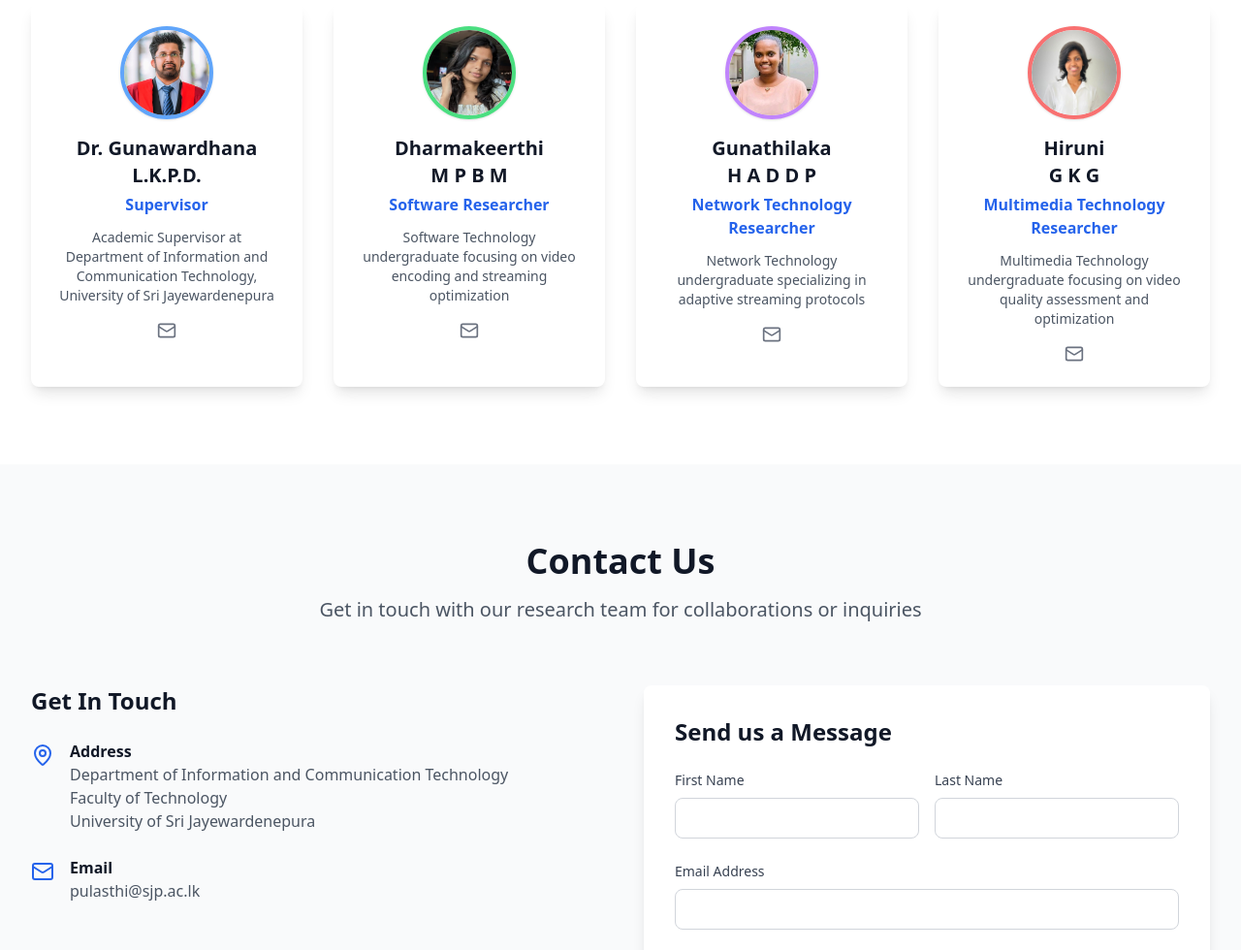
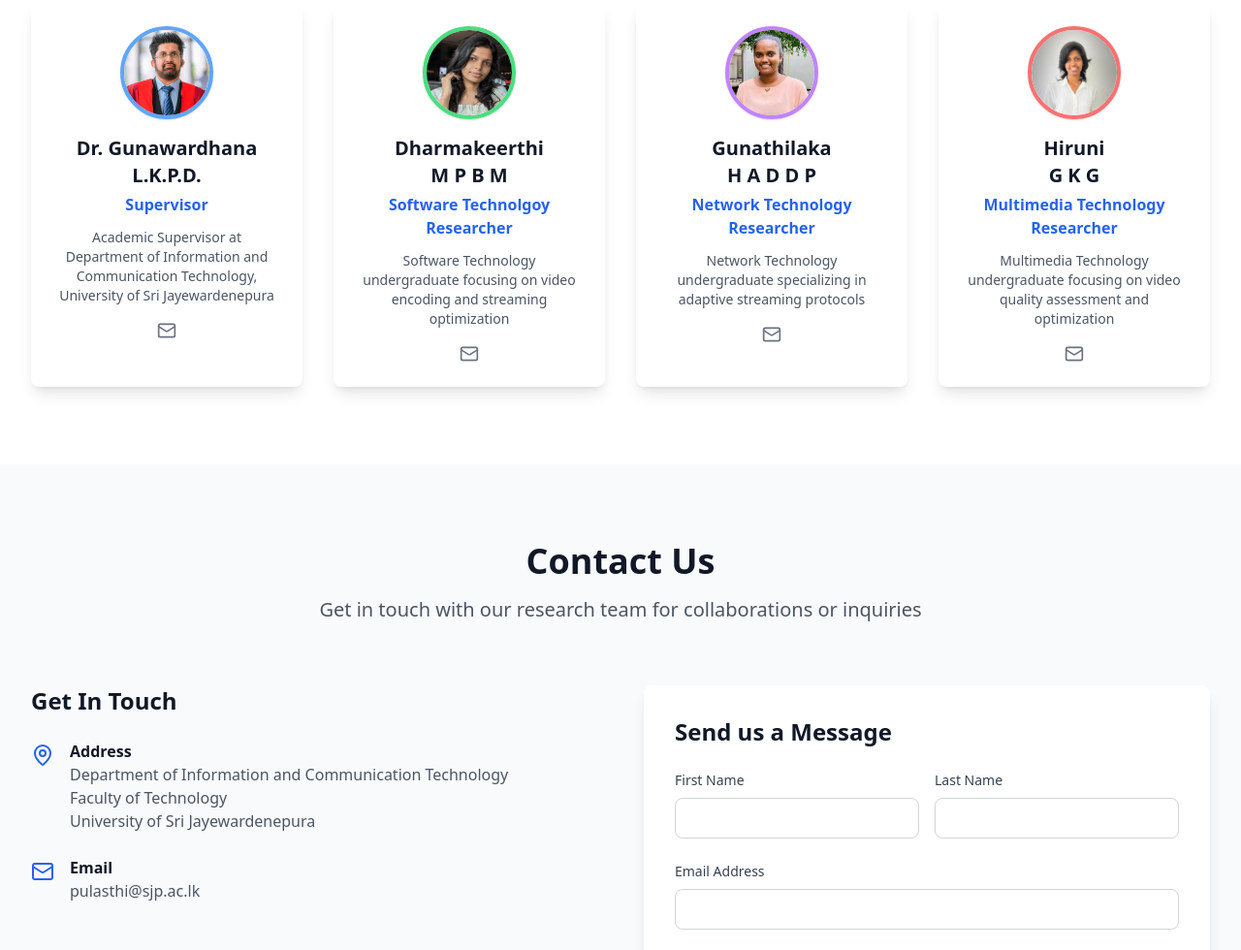
Before and after one commit to MethmiDharmakeerthi/OurAcademicResearchIsBest, a plain HTML site: page index.html in a window 1280 px wide. Shown: the part 4568-5548 px from the top of the page at 97% size. Drawn offline with nearby package versions, Linux system fonts and the light colour scheme.

Commit message:
Update index.html

```diff
--- a/index.html
+++ b/index.html
@@ -448,7 +448,7 @@
                     <img src="dddd.jpeg" alt="Dharmakeerthi M P B M" class="w-24 h-24 rounded-full object-cover border-4 border-green-400 shadow">
                 </div>
                 <h3 class="text-xl font-bold text-gray-900 mb-1">Dharmakeerthi <br> M P B M</h3>
-                <p class="text-blue-600 font-semibold mb-3">Software Researcher</p>
+                <p class="text-blue-600 font-semibold mb-3">Software Technolgoy Researcher</p>
                 <p class="text-gray-600 text-sm mb-4">Software Technology undergraduate focusing on video encoding and streaming optimization</p>
                 <div class="flex justify-center space-x-3">
                     <a href="mailto:ict20832@fot.sjp.ac.lk" class="text-gray-500 hover:text-blue-600 transition-colors duration-200" title="Email">
```
